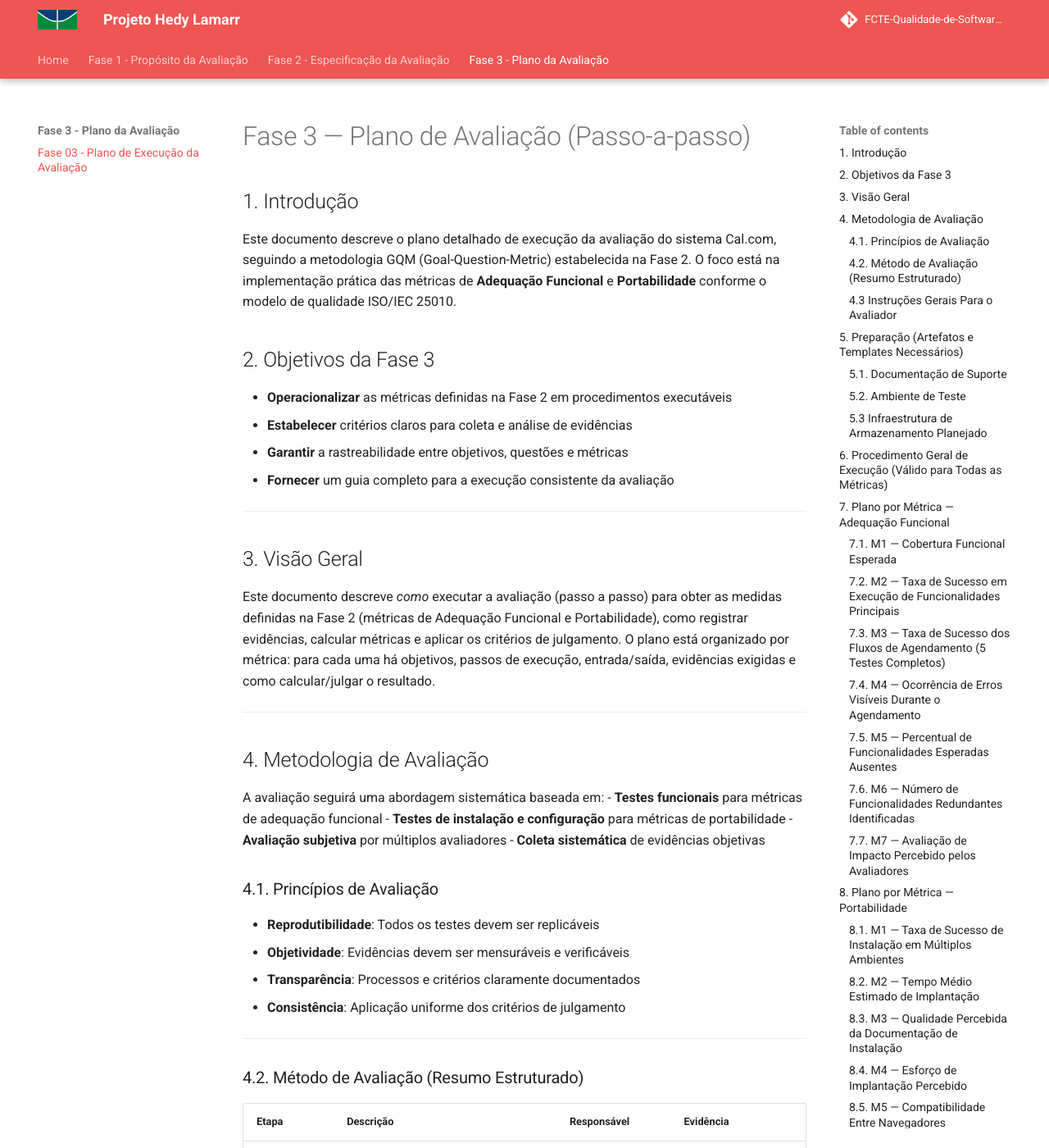
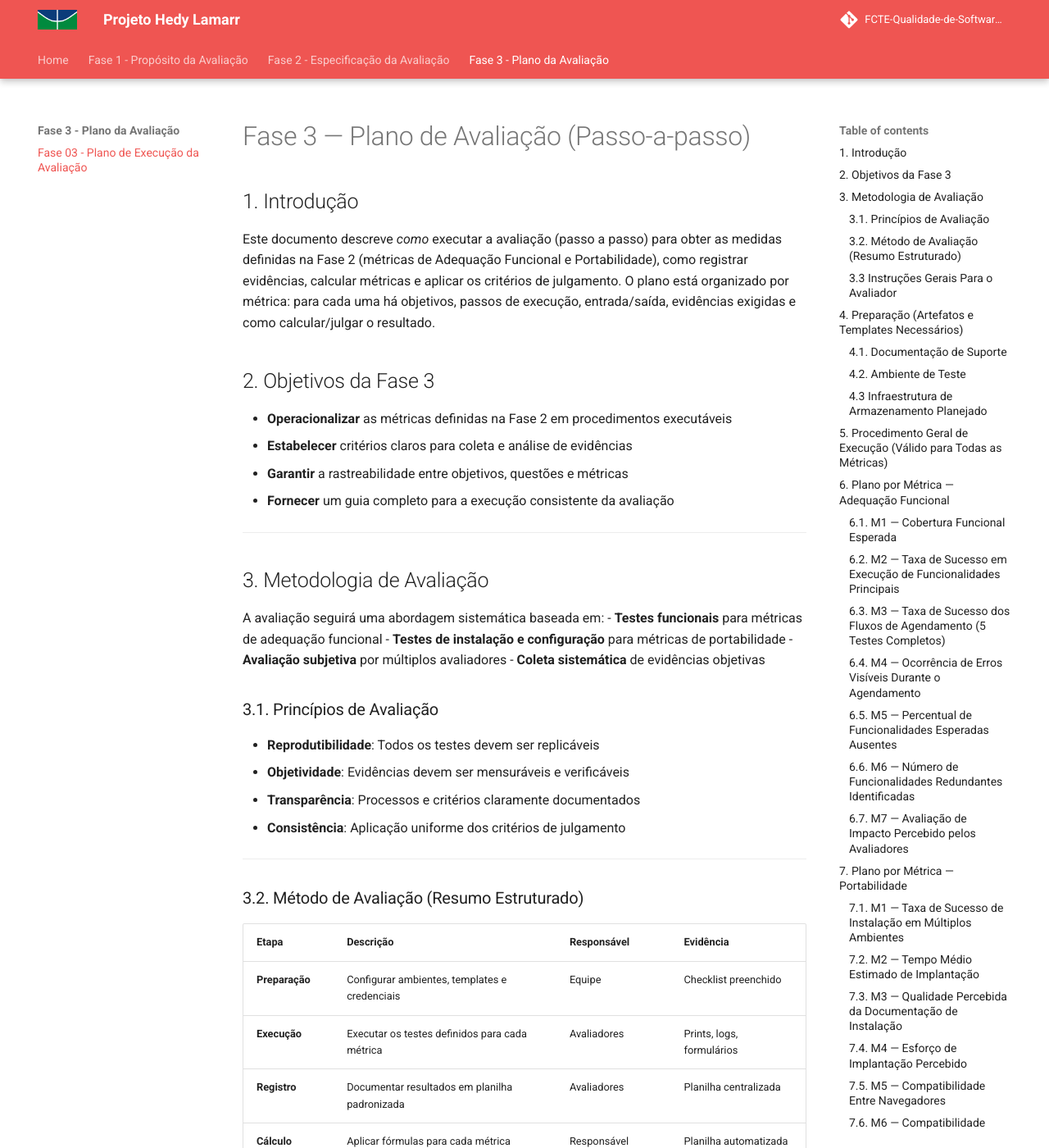
Before and after one commit to FCTE-Qualidade-de-Software-1/2025-2_T01_HEDDY-LAMAR, an MkDocs documentation site: the page built from docs/fase_3/index.md, in a window 1280 px wide and 1400 px high. Shown: the whole window at 82% size. Built offline with MkDocs 1.6.1 and Material for MkDocs 9.7.7, drawn with Linux system fonts in a browser that asks for light colours; comment, search, counter and statistics services are not loaded; some of the changed text lies outside the part shown.

Commit message:
fix de paragrafos

```diff
--- a/docs/fase_3/index.md
+++ b/docs/fase_3/index.md
@@ -2,7 +2,7 @@
 
 ## 1. Introdução
 
-Este documento descreve o plano detalhado de execução da avaliação do sistema Cal.com, seguindo a metodologia GQM (Goal-Question-Metric) estabelecida na Fase 2. O foco está na implementação prática das métricas de **Adequação Funcional** e **Portabilidade** conforme o modelo de qualidade ISO/IEC 25010.
+Este documento descreve *como* executar a avaliação (passo a passo) para obter as medidas definidas na Fase 2 (métricas de Adequação Funcional e Portabilidade), como registrar evidências, calcular métricas e aplicar os critérios de julgamento. O plano está organizado por métrica: para cada uma há objetivos, passos de execução, entrada/saída, evidências exigidas e como calcular/julgar o resultado.
 
 ## 2. Objetivos da Fase 3
 
@@ -13,13 +13,8 @@ Este documento descreve o plano detalhado de execução da avaliação do sistem
 
 ---
 
-## 3. Visão Geral
 
-Este documento descreve *como* executar a avaliação (passo a passo) para obter as medidas definidas na Fase 2 (métricas de Adequação Funcional e Portabilidade), como registrar evidências, calcular métricas e aplicar os critérios de julgamento. O plano está organizado por métrica: para cada uma há objetivos, passos de execução, entrada/saída, evidências exigidas e como calcular/julgar o resultado.
-
----
-
-## 4. Metodologia de Avaliação
+## 3. Metodologia de Avaliação
 
 A avaliação seguirá uma abordagem sistemática baseada em:
 - **Testes funcionais** para métricas de adequação funcional
@@ -27,7 +22,7 @@ A avaliação seguirá uma abordagem sistemática baseada em:
 - **Avaliação subjetiva** por múltiplos avaliadores
 - **Coleta sistemática** de evidências objetivas
 
-### 4.1. Princípios de Avaliação
+### 3.1. Princípios de Avaliação
 - **Reprodutibilidade**: Todos os testes devem ser replicáveis
 - **Objetividade**: Evidências devem ser mensuráveis e verificáveis
 - **Transparência**: Processos e critérios claramente documentados
@@ -35,7 +30,7 @@ A avaliação seguirá uma abordagem sistemática baseada em:
 
 ---
 
-### 4.2. Método de Avaliação (Resumo Estruturado)
+### 3.2. Método de Avaliação (Resumo Estruturado)
 
 | Etapa | Descrição | Responsável | Evidência |
 |-------|-----------|-------------|-----------|
@@ -48,7 +43,7 @@ A avaliação seguirá uma abordagem sistemática baseada em:
 
 ---
 
-### 4.3 Instruções Gerais Para o Avaliador
+### 3.3 Instruções Gerais Para o Avaliador
 
 Antes de iniciar:
 
@@ -71,21 +66,21 @@ Após a execução:
 
 ---
 
-## 5. Preparação (Artefatos e Templates Necessários)
+## 4. Preparação (Artefatos e Templates Necessários)
 
-### 5.1. Documentação de Suporte
+### 4.1. Documentação de Suporte
 - **Planilha padrão de coleta** com abas: `meta`, `execuções`, `logs`, `evidências` (colunas mínimas: métrica, id_teste, data, ambiente, passo, resultado, observação, link_evidência)
 - **Template de caso de teste** para fluxos (passos numerados, entradas, saída esperada)
 - **Checklist de evidências** (print screens, logs de API, timestamps, capturas de console)
 - **Formulário de avaliação subjetiva** (escala 1-5 com critérios específicos)
 
-### 5.2. Ambiente de Teste
+### 4.2. Ambiente de Teste
 - **Sistemas operacionais**: Ubuntu 22.04, Windows 11, macOS Sonoma
 - **Navegadores**: Chrome (última versão), Firefox (última versão), Safari (última versão)
 - **Dispositivos**: Desktop (resolução mínima 1920x1080), Notebook (1366x768)
 - **Conexão**: Internet banda larga estável (mínimo 10 Mbps)
 
-### 5.3 Infraestrutura de Armazenamento Planejado
+### 4.3 Infraestrutura de Armazenamento Planejado
 
 | Item | Local | Obrigatório |
 |-------|-------|-------------|
@@ -107,9 +102,9 @@ Após a execução:
 
 ---
 
-## 7. Plano por Métrica — Adequação Funcional
+## 6. Plano por Métrica — Adequação Funcional
 
-### 7.1. M1 — Cobertura Funcional Esperada
+### 6.1. M1 — Cobertura Funcional Esperada
 
 **Objetivo:** Verificar presença/acessibilidade das funções essenciais (agendar, reagendar, cancelar, integrar, notificar)
 
@@ -131,7 +126,7 @@ Após a execução:
 
 ---
 
-### 7.2. M2 — Taxa de Sucesso em Execução de Funcionalidades Principais
+### 6.2. M2 — Taxa de Sucesso em Execução de Funcionalidades Principais
 
 **Objetivo:** Medir confiabilidade das operações essenciais
 
@@ -153,7 +148,7 @@ Após a execução:
 
 ---
 
-### 7.3. M3 — Taxa de Sucesso dos Fluxos de Agendamento (5 Testes Completos)
+### 6.3. M3 — Taxa de Sucesso dos Fluxos de Agendamento (5 Testes Completos)
 
 **Objetivo:** Verificar fluxos ponta-a-ponta: criar, editar, reagendar, cancelar, excluir
 
@@ -170,7 +165,7 @@ Após a execução:
 
 ---
 
-### 7.4. M4 — Ocorrência de Erros Visíveis Durante o Agendamento
+### 6.4. M4 — Ocorrência de Erros Visíveis Durante o Agendamento
 
 **Objetivo:** Contar mensagens de erro/falhas visíveis durante os testes funcionais
 
@@ -190,7 +185,7 @@ Após a execução:
 
 ---
 
-### 7.5. M5 — Percentual de Funcionalidades Esperadas Ausentes
+### 6.5. M5 — Percentual de Funcionalidades Esperadas Ausentes
 
 **Objetivo:** Identificar lacunas em relação a um produto de referência
 
@@ -206,7 +201,7 @@ Após a execução:
 
 ---
 
-### 7.6. M6 — Número de Funcionalidades Redundantes Identificadas
+### 6.6. M6 — Número de Funcionalidades Redundantes Identificadas
 
 **Objetivo:** Detectar duplicações funcionais
 
@@ -226,7 +221,7 @@ Após a execução:
 
 ---
 
-### 7.7. M7 — Avaliação de Impacto Percebido pelos Avaliadores
+### 6.7. M7 — Avaliação de Impacto Percebido pelos Avaliadores
 
 **Objetivo:** Medir o impacto subjetivo de ausências/redundâncias
 
@@ -246,9 +241,9 @@ Após a execução:
 
 ---
 
-## 8. Plano por Métrica — Portabilidade
+## 7. Plano por Métrica — Portabilidade
 
-### 8.1. M1 — Taxa de Sucesso de Instalação em Múltiplos Ambientes
+### 7.1. M1 — Taxa de Sucesso de Instalação em Múltiplos Ambientes
 
 **Objetivo:** Validar se o software pode ser instalado corretamente em múltiplos ambientes
 
@@ -264,7 +259,7 @@ Após a execução:
 
 ---
 
-### 8.2. M2 — Tempo Médio Estimado de Implantação
+### 7.2. M2 — Tempo Médio Estimado de Implantação
 
 **Objetivo:** Medir o tempo até o sistema entrar em funcionamento
 
@@ -284,7 +279,7 @@ Após a execução:
 
 ---
 
-### 8.3. M3 — Qualidade Percebida da Documentação de Instalação
+### 7.3. M3 — Qualidade Percebida da Documentação de Instalação
 
 **Objetivo:** Avaliar clareza/completude (nota 1–5)
 
@@ -303,7 +298,7 @@ Após a execução:
 
 ---
 
-### 8.4. M4 — Esforço de Implantação Percebido
+### 7.4. M4 — Esforço de Implantação Percebido
 
 **Objetivo:** Medir esforço cognitivo/técnico (1–5)
 
@@ -322,7 +317,7 @@ Após a execução:
 
 ---
 
-### 8.5. M5 — Compatibilidade Entre Navegadores
+### 7.5. M5 — Compatibilidade Entre Navegadores
 
 **Objetivo:** Verificar que fluxos principais funcionam sem erro nos navegadores-alvo
 
@@ -342,7 +337,7 @@ Após a execução:
 
 ---
 
-### 8.6. M6 — Compatibilidade Entre Dispositivos
+### 7.6. M6 — Compatibilidade Entre Dispositivos
 
 **Objetivo:** Verificar funcionalidade/legibilidade em desktop/mobile (ou emulador)
 
@@ -358,7 +353,7 @@ Após a execução:
 
 ---
 
-### 8.7. M7 — Clareza e Autonomia na Configuração das Dependências Externas
+### 7.7. M7 — Clareza e Autonomia na Configuração das Dependências Externas
 
 **Objetivo:** Avaliar se dependências (DB, e-mail, APIs) podem ser configuradas seguindo a documentação sem necessidade de suporte ou ajuda de terceiros
 
```
Also changed, not shown: other parts of docs/fase_3/index.md (+11 -11 lines).
